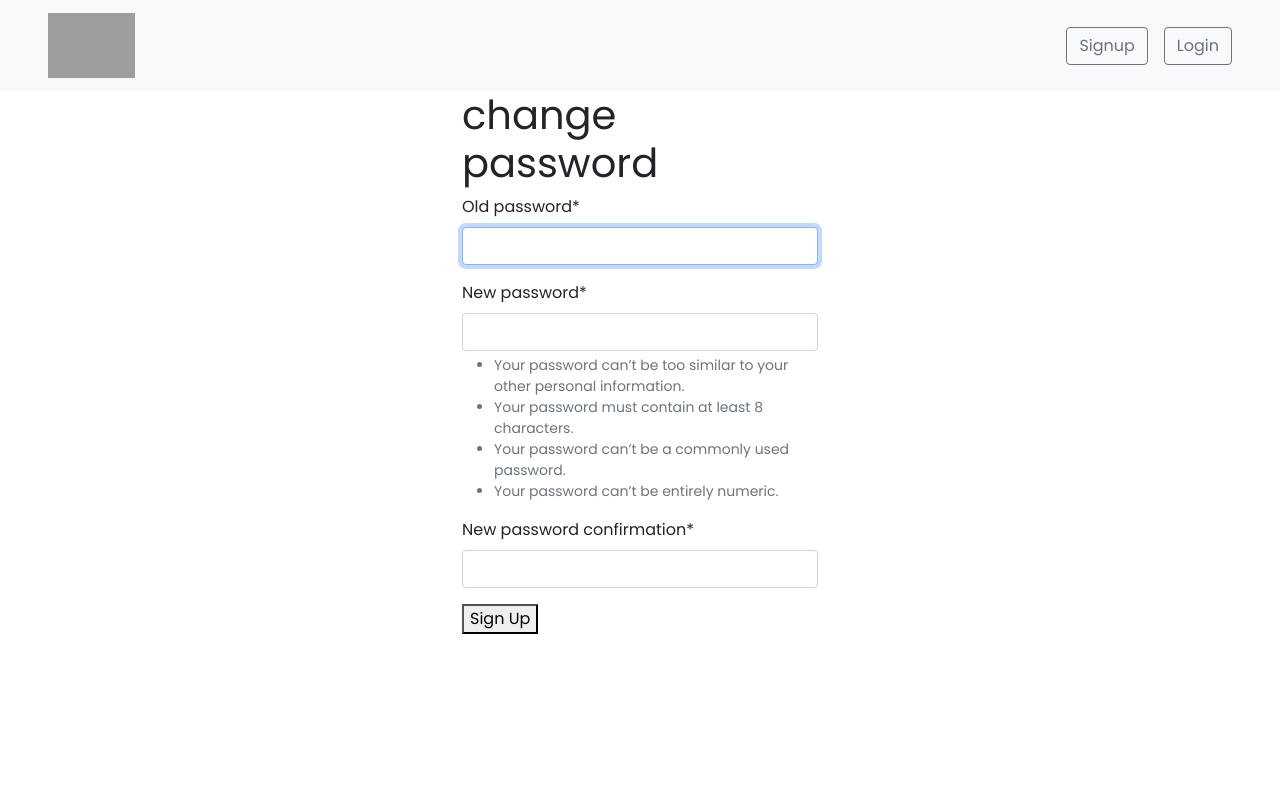
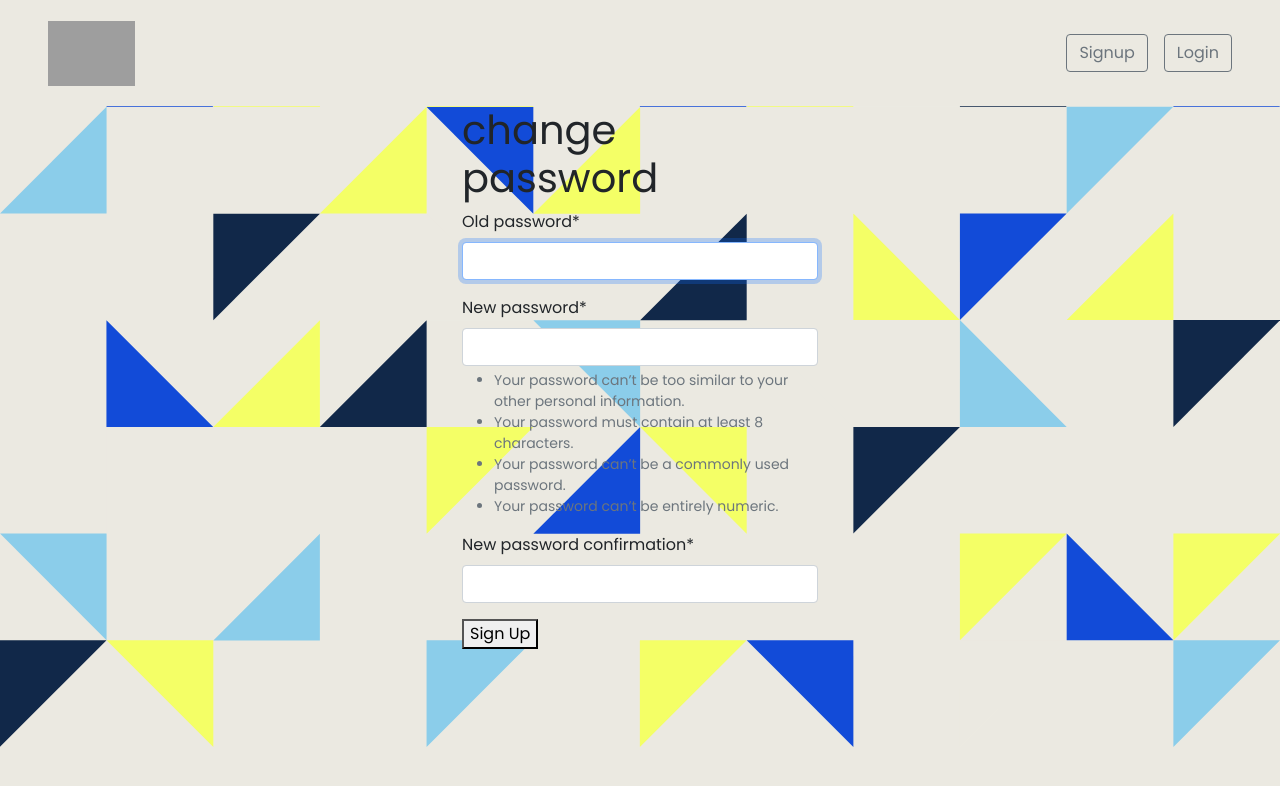
Before and after one commit to azez-alhoot/SiTech-Onboarding, a Django app: page /password/ in a window 1280 px wide. Shown: the top 786 px of the page. Run offline with Django 3.2, Linux system fonts and the light colour scheme; some libraries are stand-ins or nearby versions; grey boxes are pictures that could not be loaded.

Commit message:
added the static folder and background

```diff
--- a/onboarding/templates/base.html
+++ b/onboarding/templates/base.html
@@ -11,6 +11,7 @@
     <script src="https://cdn.jsdelivr.net/npm/bootstrap@5.0.2/dist/js/bootstrap.bundle.min.js"
         integrity="sha384-MrcW6ZMFYlzcLA8Nl+NtUVF0sA7MsXsP1UyJoMp4YLEuNSfAP+JcXn/tWtIaxVXM"
         crossorigin="anonymous"></script>
+        <link rel="stylesheet" href="{% static 'css/back.css' %}">
         {% block cssimport %}
         {% endblock %}
     <style>
@@ -19,6 +20,12 @@
         body {
             font-family: 'Poppins', sans-serif;
         }
+        .bg-custom {
+            background-color: #EBE9E1;
+        }
+        .nav-height {
+            height: 106px;
+        }
     </style>
 
     <title>{% block title %}{% endblock %}</title>
@@ -26,7 +33,7 @@
 
 <body>
 
-    <nav class="navbar navbar-expand-lg navbar-light bg-light position-sticky zindex-sticky" style="top: 0px;">
+    <nav class="navbar nav-height navbar-expand-lg navbar-light bg-custom position-sticky zindex-sticky" style="top: 0px;">
         <div class="container-fluid px-5">
             <a class="navbar-brand" href="{% url 'home' %}"><img src="{% static 'images/logo.jpg' %}" alt=""
                     height="65"></a>
--- /dev/null
+++ b/static/css/back.css
@@ -0,0 +1,7 @@
+body {
+    font-family: 'Poppins', sans-serif;
+    background-image:url('../images/Pattern_2.svg');
+    background-repeat:no-repeat;
+    background-size: cover;
+    background-color: #EBE9E1;
+}
```
Also changed, not shown: static/images/Pattern_1.svg (added), static/images/Pattern_2.svg (added).
